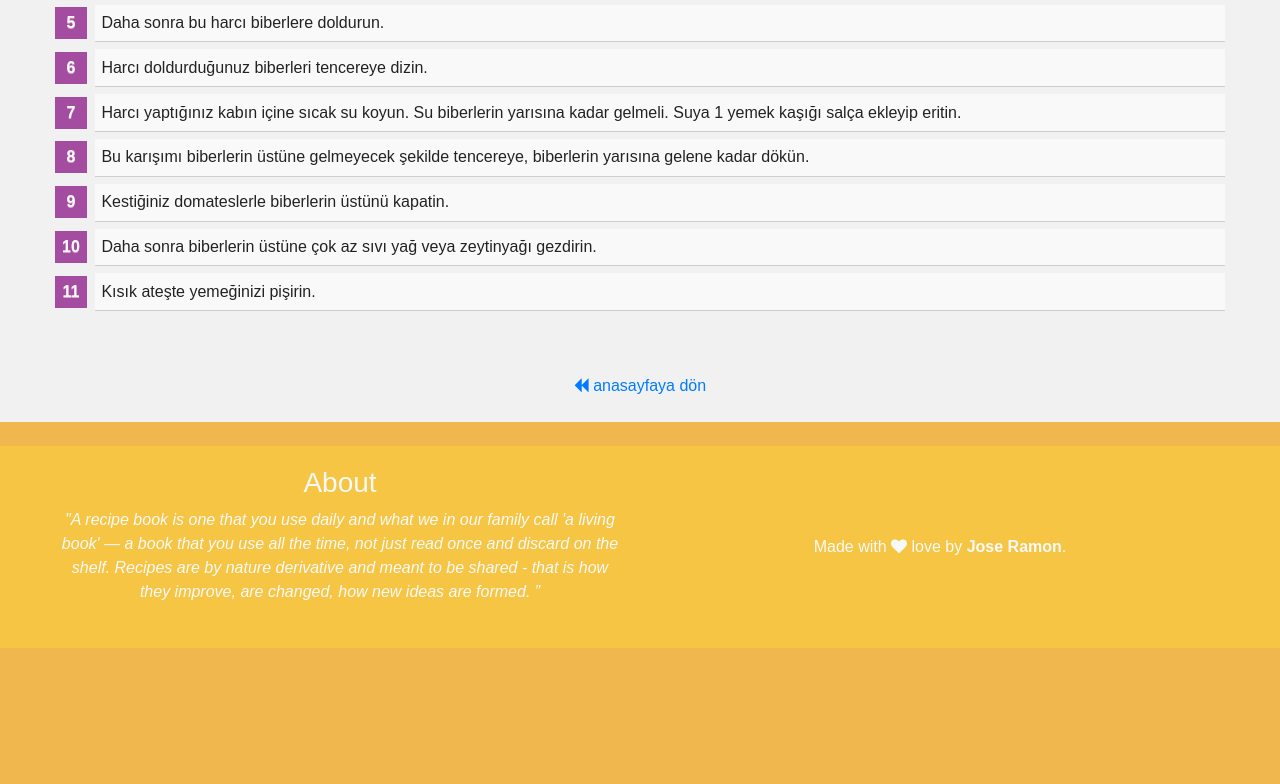
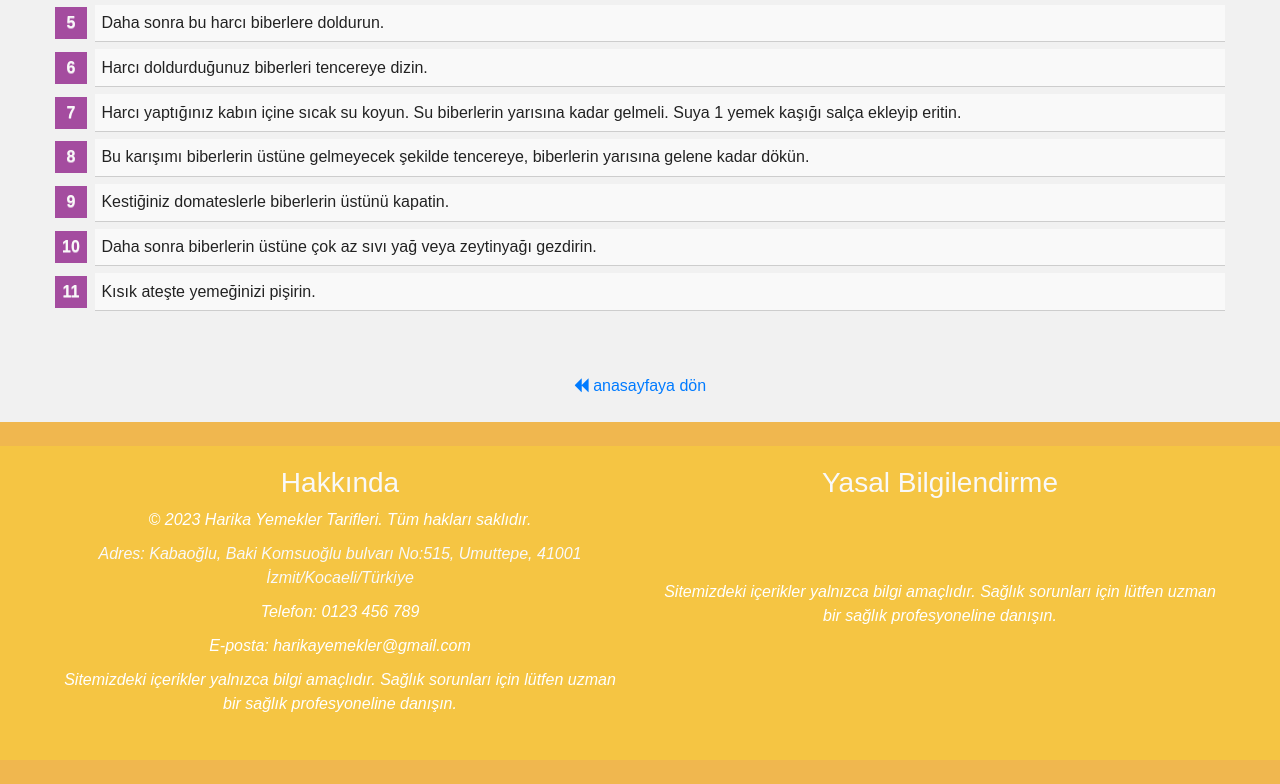
Before and after one commit to ismailaydin52/HarikaYemekler.github.io, a plain HTML site: page dolma.html in a window 1280 px wide. Shown: the part 1646-2430 px from the top of the page. Before the commit the page ends 2318 px from the top, so only its background shows below. Drawn offline with Linux system fonts and the light colour scheme; a web font is replaced by a local one.

Commit message:
Update dolma.html

```diff
--- a/dolma.html
+++ b/dolma.html
@@ -164,27 +164,25 @@
 
   <!-- Website Footer
   =================== -->
-  <footer>
+ <footer>
     <div class="container">
       <div class="row">
         <!-- About -->
         <div class="col-md-6 col-sm-12 text-center">
-          <h3>About</h3>
-          <div class="footer-about">
-            "A recipe book is one that you use daily and what we in our family
-            call 'a living book' — a book that you use all the time,
-            not just read once and discard on the shelf.
-            Recipes are by nature derivative and meant to be shared -
-            that is how they improve, are changed, how new ideas are formed. ”
+          <h3>Hakkında</h3>
+          <div class="footer-about"><p style="color: white;">© 2023 Harika Yemekler Tarifleri.   Tüm hakları saklıdır.</p>
+            <p style="color: white;"></p>Adres:  Kabaoğlu, Baki Komsuoğlu bulvarı No:515, Umuttepe, 41001 İzmit/Kocaeli/Türkiye</p>
+            <p style="color: white;"> Telefon: 0123 456 789 </p>
+              <p style="color: white;">E-posta: harikayemekler@gmail.com</p>
+                <p style="color: white;"> Sitemizdeki içerikler yalnızca bilgi amaçlıdır. Sağlık sorunları için lütfen uzman bir sağlık profesyoneline danışın.</p>
           </div>
         </div>
         <!-- Author -->
         <div class="col-md-6 col-sm-12 text-center">
-          <div class="footer-author">
-            Made with
-            <i class="fa fa-heart" aria-hidden="true"></i>
-            love by
-            <a href="https://jraleman.com/" target="_blank">Jose Ramon</a>.
+          <h3>Yasal Bilgilendirme</h3>
+          <div class="footer-about">
+            <br><br><br>
+            <p style="color: white; "> Sitemizdeki içerikler yalnızca bilgi amaçlıdır. Sağlık sorunları için lütfen uzman bir sağlık profesyoneline danışın.</p>
           </div>
         </div>
       </div>
```
